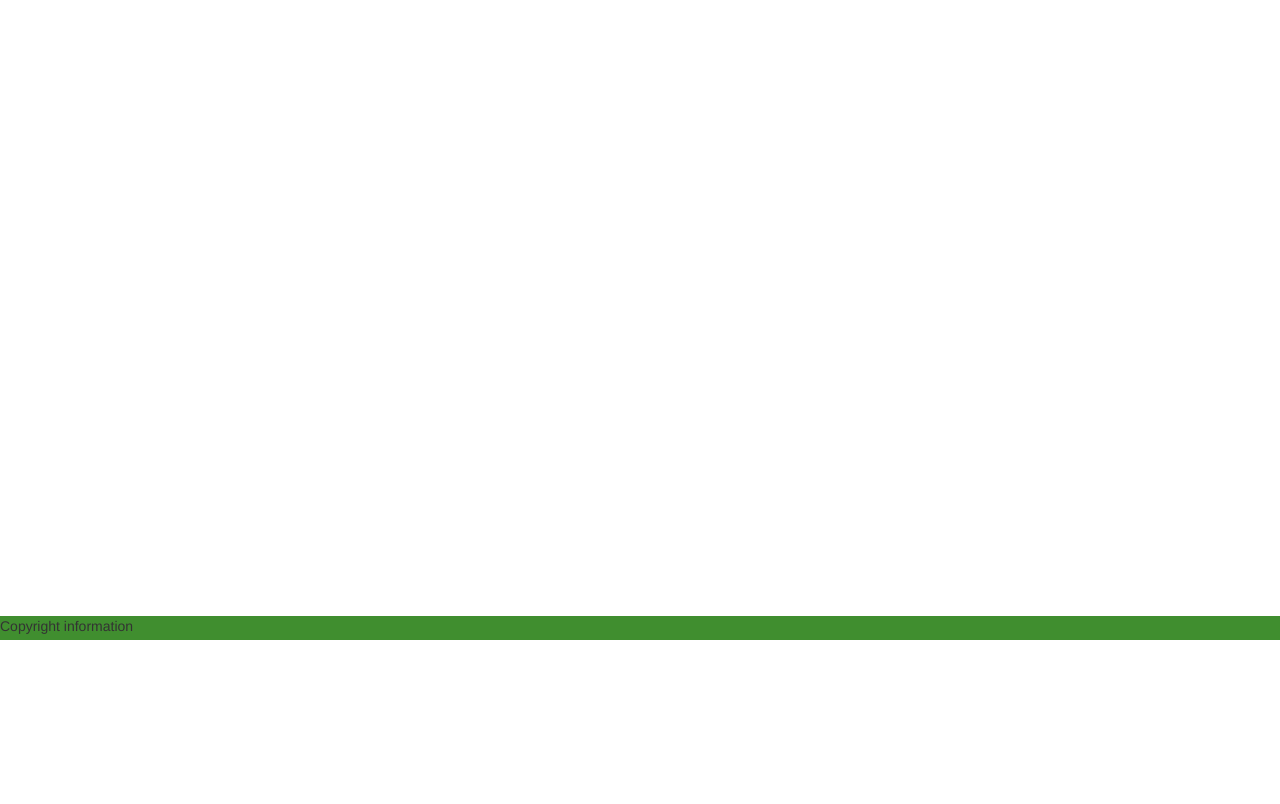
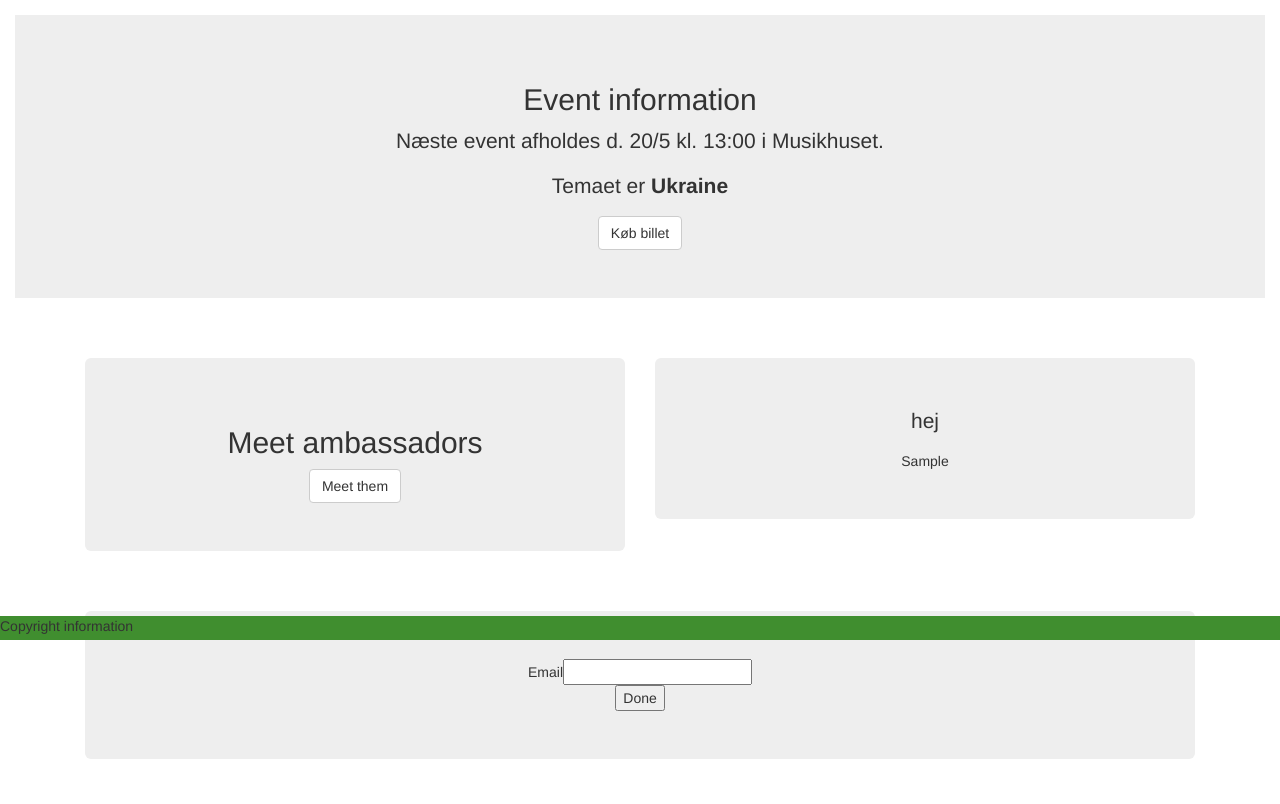
Before and after one commit to Atlik/AAU-b2-13, a PHP site: page / in a window 1280 px wide. Shown: the part 160-964 px from the top of the page. Before the commit the page ends 800 px from the top, so only its background shows below. Run offline with PHP 8.4, Linux system fonts and the light colour scheme; tables that the repository leaves empty or names only in its code hold one stand-in row (values such as "Sample post"); a stand-in replaces the project's code that opens the database connection; some libraries are stand-ins or nearby versions.

```diff
--- a/index.php
+++ b/index.php
@@ -1,22 +1,98 @@
-<!DOCTYPE html>
-<html lang="en">
-<head>
-	<meta charset="UTF-8">
-	<title>Document</title>
-	<meta name="viewport" content="width=device-width, initial-scale=1">
-  <link rel="stylesheet" href="https://maxcdn.bootstrapcdn.com/bootstrap/3.3.7/css/bootstrap.min.css">
-  <script src="https://ajax.googleapis.com/ajax/libs/jquery/3.1.1/jquery.min.js"></script>
-  <script src="https://maxcdn.bootstrapcdn.com/bootstrap/3.3.7/js/bootstrap.min.js"></script>
+
+<?php include("header.php");?>
+
+<div class="col-12">
+<div class="jumbotron vertical-center text-center">
+<h2>Event information</h2>
+<p>Næste event afholdes d. 20/5 kl. 13:00 i Musikhuset.</p>
+<p>Temaet er <strong>Ukraine</strong></p>
+<button type="button" class="btn btn-default">Køb billet</button>
 
 
-  <link rel="stylesheet" type="text/css" href="style.css">
+</div>
+</div>
 
-</head>
-<body>
-<!--Header-->
-<?php include("header.php");?>
+<div class="container">
+<div class="col-6">
+<div class="jumbotron vertical-center text-center">
+<h2>Meet ambassadors</h2>
+<button type="button" class="btn btn-default">Meet them</button>
+</div>
+</div>
 
+<div class="container">
+<div class="col-6">
+<div class="jumbotron vertical-center text-center">
+<table>
+<tr>
+<p>hej</p>
+<?php
+$servername = "localhost";
+$username = "forum";
+$password = "Mikkel101";
+$dbname = "test";
 
+// Create connection
+$conn = new mysqli($servername, $username, $password, $dbname);
+// Check connection
+if ($conn->connect_error) {
+    die("Connection failed: " . $conn->connect_error);
+}
+
+$sql = "SELECT data FROM data";
+$result = $conn->query($sql);
+
+if ($result->num_rows > 0) {
+    // output data of each row
+    while($row = $result->fetch_assoc()) {
+        echo  $row["data"]. "<br>";
+    }
+} else {
+    echo "0 results";
+}
+$conn->close();
+?>
+</tr>
+</table>
+</div>
+</div>
+</div>
+</div>
+<div class="container">
+<div class="col-12">
+<div class="jumbotron vertical-center text-center">
+
+  <form method="post">
+    Email<input name="n_email" type="email" required /><br>
+    <input type="submit" name="registrer" value="Done"/>
+    </form>
+
+</div>
+</div>
+</div>
+<?php
+ include("dbconnect.php");
+
+if(isset($_POST['registrer'])){
+	// create vars
+	$email = $_POST['n_email'];
+	// validate
+	if(!strpos($email, "@") | !strpos($email, ".") | strpos($email, " "))
+		die("<p>invalid email</p>");
+
+	$email_exists = mysqli_query($connection, "SELECT * FROM `brugere` WHERE `email` LIKE '$email'") or die();
+
+	if(mysqli_num_rows($email_exists) > 0){
+		die("Denne email er allerede tilmeldt");
+
+	}
+
+	$sql = "INSERT INTO `brugere` (`email`) VALUES ('$email')";
+		mysqli_query($connection, $sql);
+		echo "Account created";
+}
+
+?>
 
 
 
```
Also changed, not shown: dbconnectadminlogin.php (added, +13 -0 lines), profile.php (+23 -0 lines).
